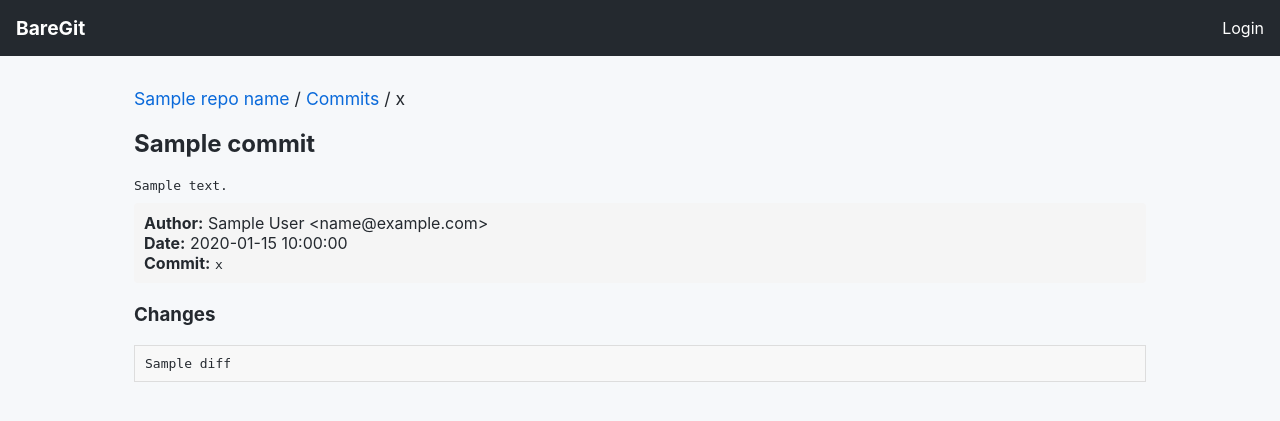
After one commit to MetroWind/baregit, a Flask app: template templates/commit.html in a window 1280 px wide. The commit adds this page. Shown: the top 421 px of the page. Run offline with Flask 3, Linux system fonts and the light colour scheme; the template is opened without the code that fills it: most values are stand-ins (such as "Sample title", 1, 10 or a date in 2020); parts of the project's set-up code (start-up, migrations or seed data) failed here and were passed over; some libraries are stand-ins or nearby versions.

Commit message:
feat: add commit detail page

```diff
--- a/src/app.py
+++ b/src/app.py
@@ -293,6 +293,20 @@ def viewCommits(repo_name, ref):
 
     return render_template('commits.html', repo_name=repo_name, ref=ref, commits=commits)
 
+@app.route('/<repo_name>/commit/<commit_hash>')
+def viewCommit(repo_name, commit_hash):
+    conn = database.getDb()
+    exists = conn.execute("SELECT 1 FROM repos WHERE name = ?", (repo_name,)).fetchone()
+    conn.close()
+    if not exists:
+         return abort(404)
+
+    commit = git_utils.getCommitDetails(repo_name, commit_hash)
+    if not commit:
+        return abort(404)
+
+    return render_template('commit.html', repo_name=repo_name, commit=commit)
+
 
 # --- Git Smart HTTP Backend ---
 
--- /dev/null
+++ b/templates/commit.html
@@ -0,0 +1,31 @@
+{% extends 'base.html' %}
+
+{% block title %}Commit {{ commit.hash[:7] }} - {{ repo_name }}{% endblock %}
+
+{% block content %}
+<div class="breadcrumbs">
+    <a href="{{ url_for('viewRepo', repo_name=repo_name) }}">{{ repo_name }}</a>
+    /
+    <a href="{{ url_for('viewCommits', repo_name=repo_name, ref='HEAD') }}">Commits</a>
+    /
+    <span>{{ commit.hash[:7] }}</span>
+</div>
+
+<div class="commit-header">
+    <h2>{{ commit.subject }}</h2>
+    {% if commit.body %}
+    <pre class="commit-body">{{ commit.body }}</pre>
+    {% endif %}
+
+    <div class="commit-meta" style="margin-top: 10px; padding: 10px; background-color: #f5f5f5; border-radius: 4px;">
+        <div><strong>Author:</strong> {{ commit.author }} &lt;{{ commit.email }}&gt;</div>
+        <div><strong>Date:</strong> {{ commit.date }}</div>
+        <div><strong>Commit:</strong> <code>{{ commit.hash }}</code></div>
+    </div>
+</div>
+
+<div class="commit-diff" style="margin-top: 20px;">
+    <h3>Changes</h3>
+    <pre style="background-color: #f8f8f8; padding: 10px; overflow-x: auto; border: 1px solid #ddd;">{{ commit.diff }}</pre>
+</div>
+{% endblock %}
--- a/templates/commits.html
+++ b/templates/commits.html
@@ -23,8 +23,8 @@
         <tbody>
             {% for commit in commits %}
             <tr>
-                <td><code>{{ commit.hash[:7] }}</code></td>
-                <td>{{ commit.subject }}</td>
+                <td><code><a href="{{ url_for('viewCommit', repo_name=repo_name, commit_hash=commit.hash) }}">{{ commit.hash[:7] }}</a></code></td>
+                <td><a href="{{ url_for('viewCommit', repo_name=repo_name, commit_hash=commit.hash) }}">{{ commit.subject }}</a></td>
                 <td>{{ commit.author }}</td>
                 <td>{{ commit.date_rel }}</td>
             </tr>
```
Also changed, not shown: design.md (+5 -0 lines), src/git_utils.py (+33 -0 lines).
